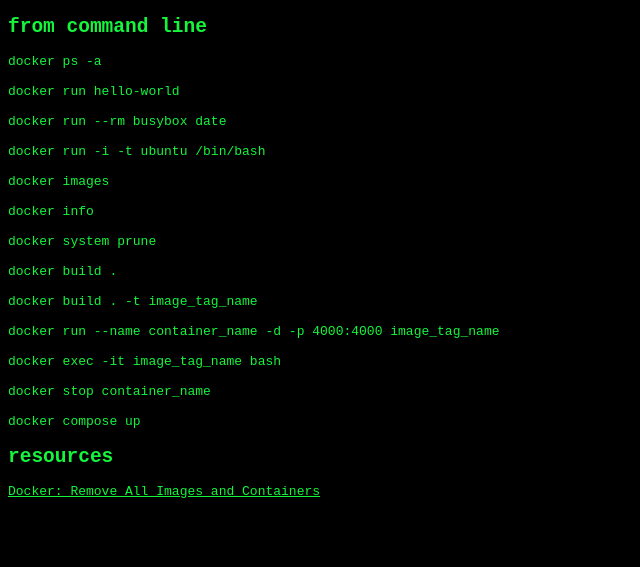
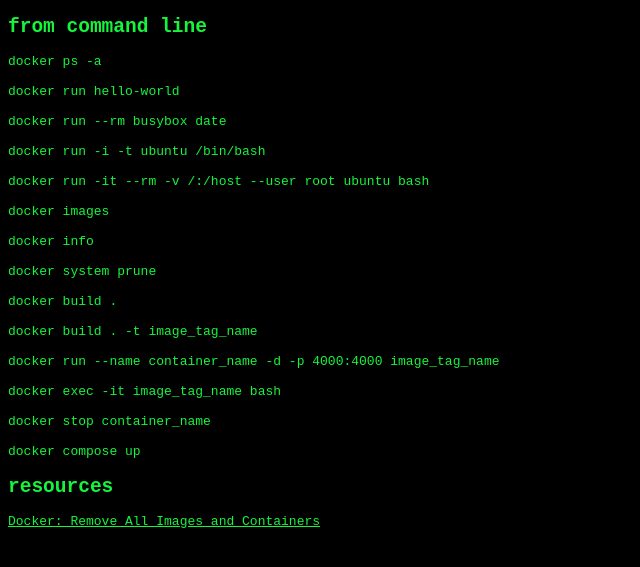
Before and after one commit to davejagoda/davejagoda.github.io, a Jekyll site: the page built from useful/useful_docker_commands.md, in a window 1280 px wide. Shown: the top 567 px of the page, without its empty margins (0-640 px from the left). Built offline with Jekyll 4.4.1, drawn with Linux system fonts in a browser that asks for light colours.

Commit message:
Add mount volume example in useful_docker_commands.md

```diff
--- a/useful/useful_docker_commands.md
+++ b/useful/useful_docker_commands.md
@@ -14,6 +14,8 @@
 docker run --rm busybox date
 
 docker run -i -t ubuntu /bin/bash
+
+docker run -it --rm -v /:/host --user root ubuntu bash
 
 docker images
 
```
